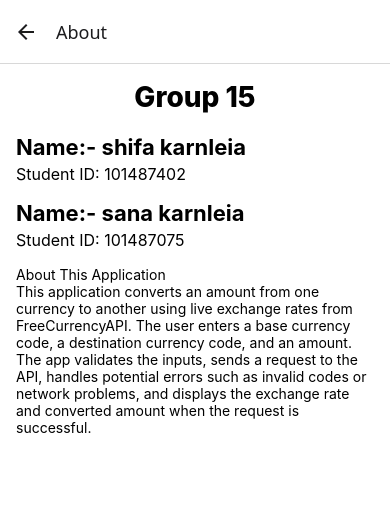
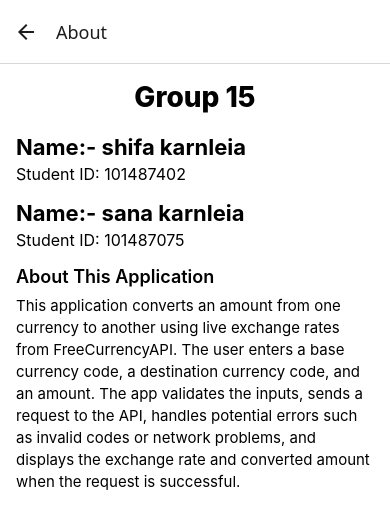
Before and after one commit to shifaKarnelia/COMP3074_a2_g15, a React Native app in the folder A2_shifa_karnelia/: screen /About in a window 390 px wide. Shown: the top 526 px of the page. Built offline with nearby package versions, Linux system fonts and the light colour scheme.

Commit message:
add style into description part

```diff
--- a/A2_shifa_karnelia/src/screens/AboutScreen.js
+++ b/A2_shifa_karnelia/src/screens/AboutScreen.js
@@ -8,8 +8,8 @@ const AboutScreen = () => {
       <Text style={styles.studentId}>Student ID: 101487402</Text>
       <Text style={styles.name}>Name:- sana karnleia</Text>
       <Text style={styles.studentId}>Student ID: 101487075</Text>
-       <Text>About This Application</Text>
-      <Text >
+       <Text style={styles.descriptionTitle}>About This Application</Text>
+      <Text style={styles.description}>
         This application converts an amount from one currency to another using
         live exchange rates from FreeCurrencyAPI. The user enters a base
         currency code, a destination currency code, and an amount. The app
@@ -29,11 +29,11 @@ const styles = StyleSheet.create({
             backgroundColor: '#fff',
         },
      header: {
-    fontSize: 28,
-    fontWeight: '800',
-    marginBottom: 20,
-    textAlign: 'center',
-  },
+            fontSize: 28,
+            fontWeight: '800',
+            marginBottom: 20,
+            textAlign: 'center',
+        },
     name: {
             fontSize: 22,
             fontWeight: '700',
@@ -43,6 +43,15 @@ const styles = StyleSheet.create({
             fontSize: 16,
             marginBottom: 16,
         },
+    descriptionTitle: {
+        fontSize: 18,
+        fontWeight: '600',
+        marginBottom: 8,
+    },
+    description: {
+        fontSize: 15,
+        lineHeight: 22,
+    },
 });
 
 export default AboutScreen;
```
